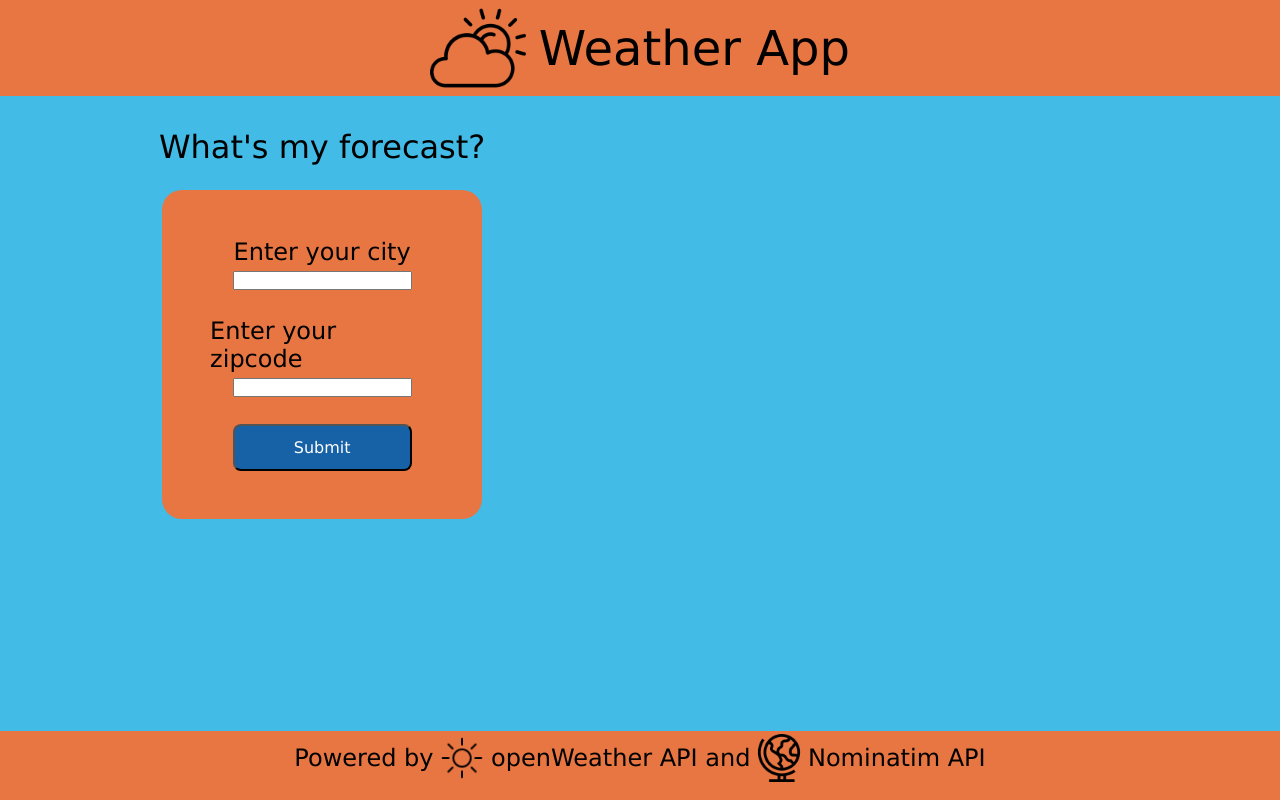
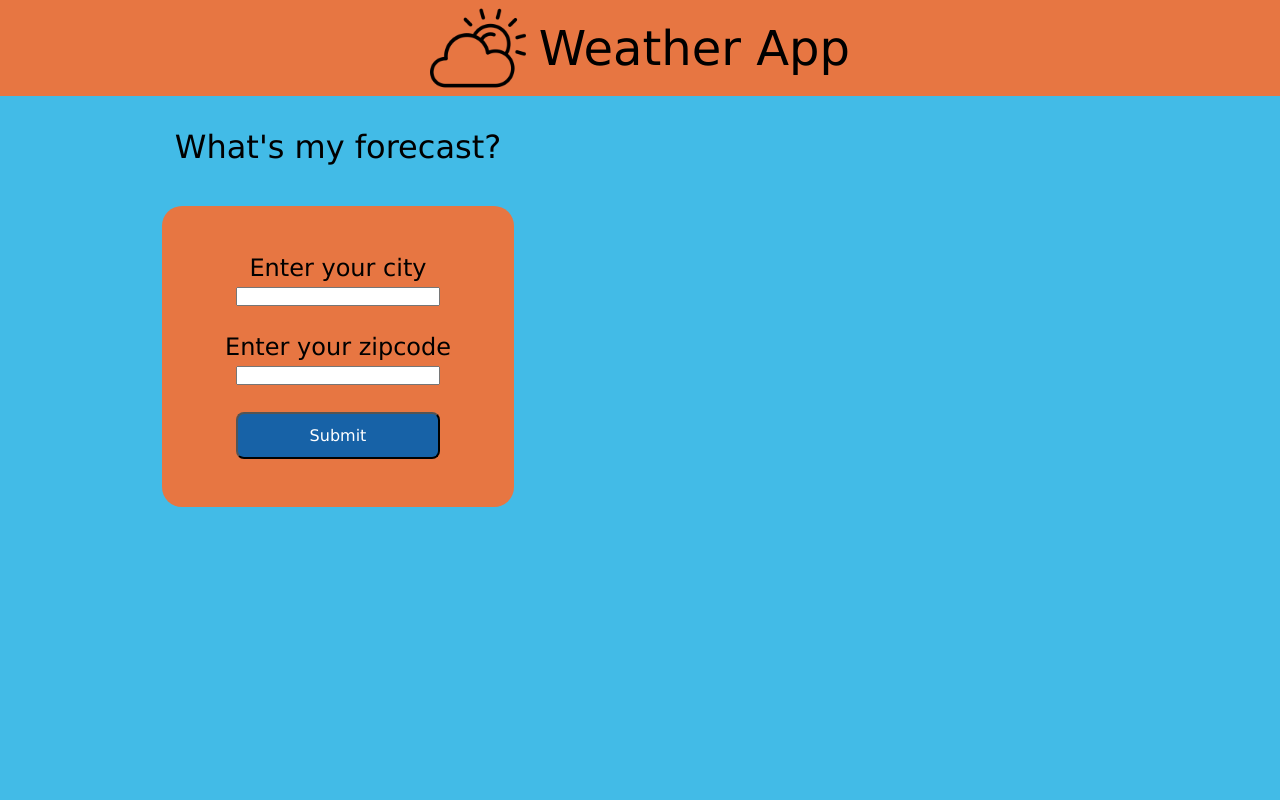
Before and after one commit to metalwings001/Weather-App, a React (Create React App) app: page / in a window 1280 px wide. Shown: the top 800 px of the page. Built offline with nearby package versions, Linux system fonts and the light colour scheme.

Commit message:
style changes

```diff
--- a/src/style.css
+++ b/src/style.css
@@ -16,18 +16,15 @@ body {
   grid-template-rows: 1fr .4fr 4fr 4fr 1fr;
   grid-template-columns: .7fr 3fr 3fr .7fr;
   background-color: gray;
-
 }
 .head {
   grid-row: 1;
   grid-column: 1 / span 5;
   background-color: #e77642;
   display: flex;
-
-
-
 }
 .mid1{
+  padding-top: 1rem;
   grid-row: 3;
   grid-column: 2/span 1;
   background-color: #42bbe7;
@@ -47,8 +44,9 @@ body {
   background-color: #42bbe7;
 }
 .foot {
+  height: auto;
   grid-row: 5;
- grid-column: 1 /span 5;
+  grid-column: 1 /span 4;
   background-color: #e77642;
   font-size: 1.5rem;
 
@@ -86,7 +84,7 @@ body {
   margin-top: 1.5rem;
   margin-left: 10rem;
   margin-right:  10rem;
-  width: 20rem;
+  width: 22rem;
 
   padding: 3rem 3rem;
   background-color: #e77642;
@@ -153,9 +151,6 @@ body {
   padding-top: .6rem;
   flex-direction: column;
   align-items: center;
-  margin-top: -2.8rem;
-
-
   height: 19.5rem;
   width: 12rem;
   border-radius: 10px;
@@ -219,6 +214,7 @@ body {
 
 @media(max-width:1330px) {
   .grid {
+    height: auto;
     display: grid;
     grid-template-rows: 1fr .4fr 4fr 4fr 1fr;
     grid-template-columns: .01fr 3fr 3fr .01fr;
```
Lines whose indentation alone changed are shown as unchanged.
